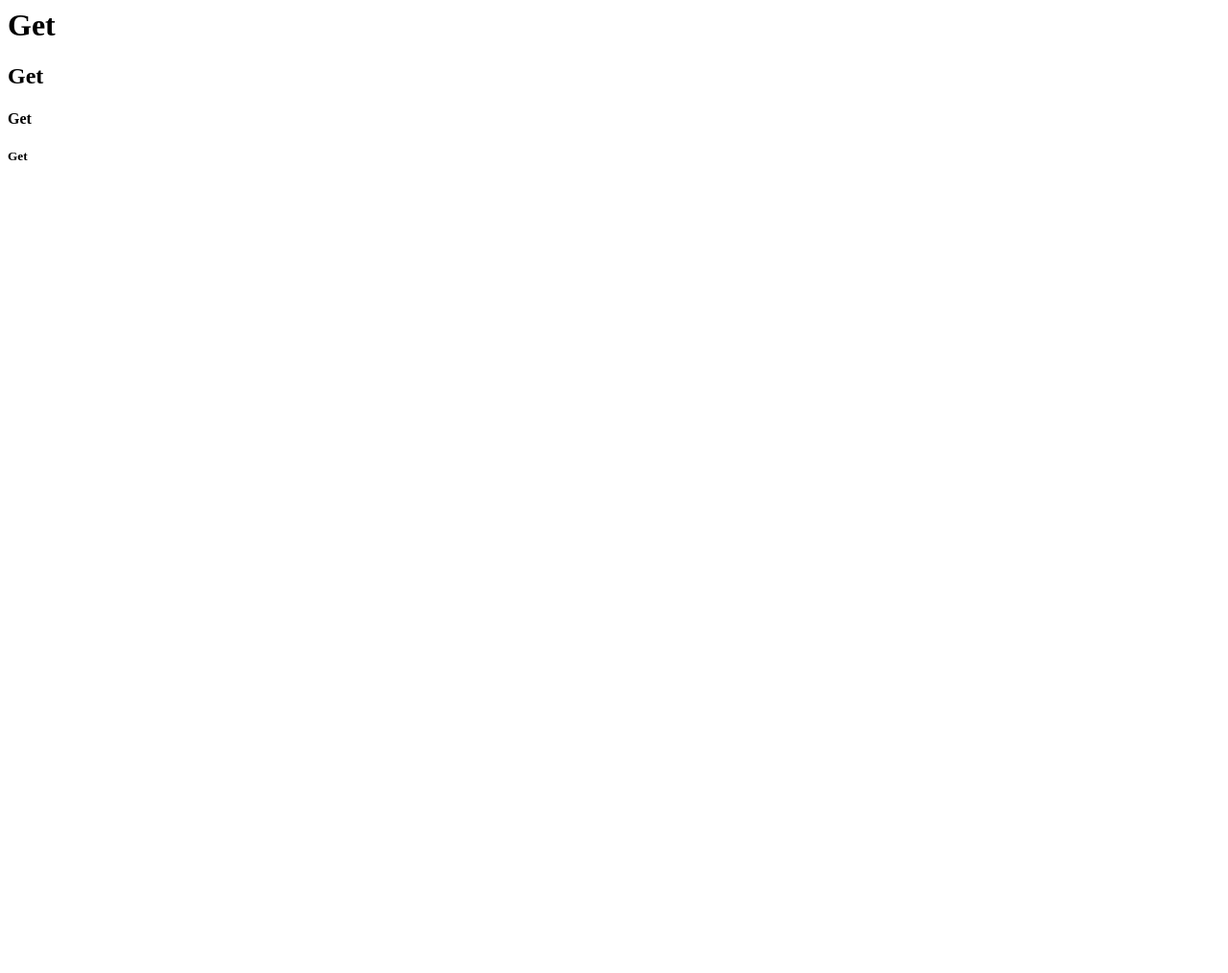
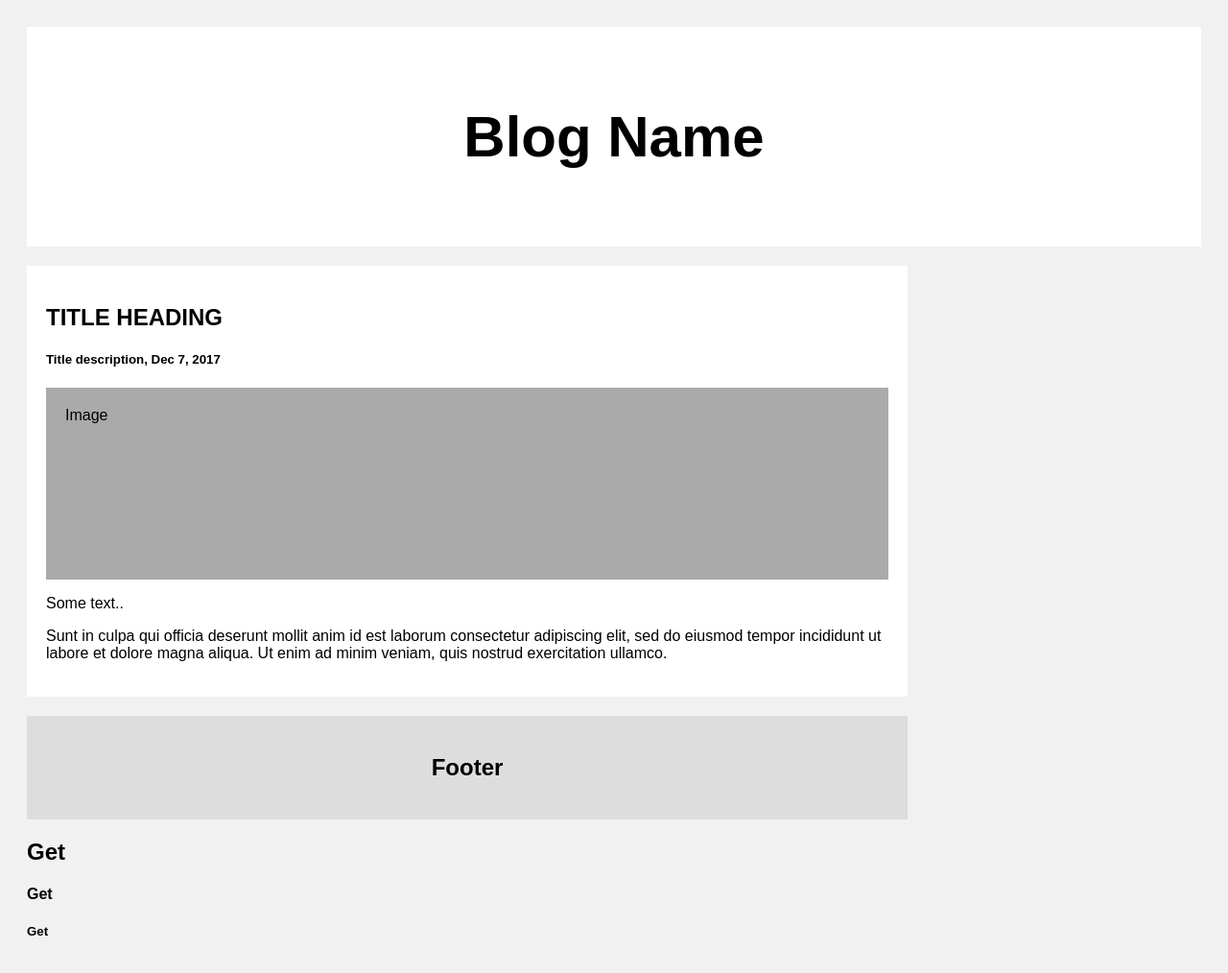
Before and after one commit to CreateBrowser/createbrowser.github.io, a plain HTML site: page Samples/Ads.html in a window 1280 px wide. Shown: the whole page at 96% size. Before the commit the page ends 800 px from the top, so only its background shows below. Drawn offline with Linux system fonts and the light colour scheme.

Commit message:
Update Ads.html

```diff
--- a/Samples/Ads.html
+++ b/Samples/Ads.html
@@ -1,6 +1,102 @@
-<html>  <head></head><body>
+<html>
+ <head>
+ <meta name="viewport" content="width=device-width, initial-scale=1">
 
- <H1> Get </H1>
+ <style>
+* {
+  box-sizing: border-box;
+}
+
+/* Add a gray background color with some padding */
+body {
+  font-family: Arial;
+  padding: 20px;
+  background: #f1f1f1;
+}
+
+/* Header/Blog Title */
+.header {
+  padding: 30px;
+  font-size: 40px;
+  text-align: center;
+  background: white;
+}
+
+/* Create two unequal columns that floats next to each other */
+/* Left column */
+.leftcolumn {
+  float: left;
+  width: 75%;
+}
+
+/* Right column */
+.rightcolumn {
+  float: left;
+  width: 25%;
+  padding-left: 20px;
+}
+
+/* Fake image */
+.fakeimg {
+  background-color: #aaa;
+  width: 100%;
+  padding: 20px;
+}
+
+/* Add a card effect for articles */
+.card {
+   background-color: white;
+   padding: 20px;
+   margin-top: 20px;
+}
+
+/* Clear floats after the columns */
+.row:after {
+  content: "";
+  display: table;
+  clear: both;
+}
+
+/* Footer */
+.footer {
+  padding: 20px;
+  text-align: center;
+  background: #ddd;
+  margin-top: 20px;
+}
+
+/* Responsive layout - when the screen is less than 800px wide, make the two columns stack on top of each other instead of next to each other */
+@media screen and (max-width: 800px) {
+  .leftcolumn, .rightcolumn {
+    width: 100%;
+    padding: 0;
+  }
+}
+</style>
+ </head>
+ <body>
+<div class="header">
+  <h2>Blog Name</h2>
+</div>
+
+<div class="row">
+  <div class="leftcolumn">
+    <div class="card">
+      <h2>TITLE HEADING</h2>
+      <h5>Title description, Dec 7, 2017</h5>
+      <div class="fakeimg" style="height:200px;">Image</div>
+      <p>Some text..</p>
+      <p>Sunt in culpa qui officia deserunt mollit anim id est laborum consectetur adipiscing elit, sed do eiusmod tempor incididunt ut labore et dolore magna aliqua. Ut enim ad minim veniam, quis nostrud exercitation ullamco.</p>
+    </div>
+
+
+
+
+ <div class="footer">
+  <h2>Footer</h2>
+</div>
+
+</body>
 
  </html>
 
```
